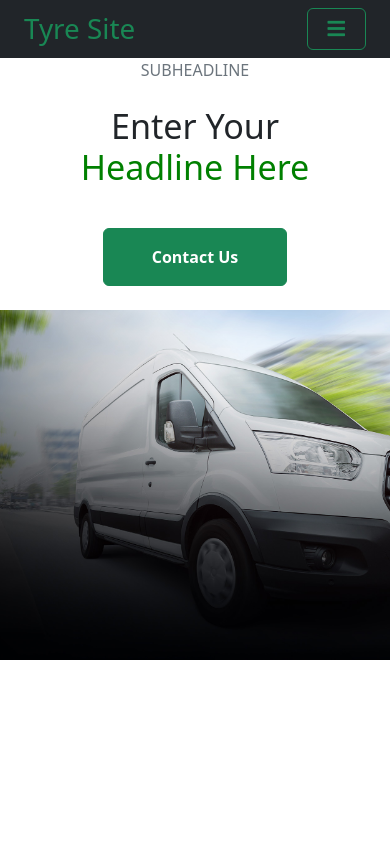
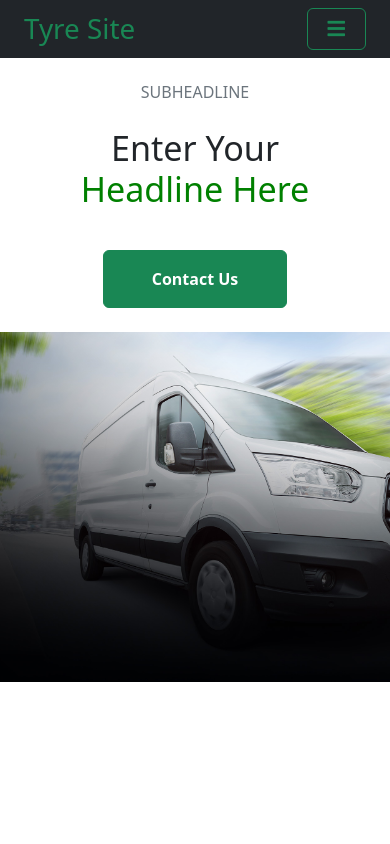
Before and after one commit to itisusama/tyre-site, a React (Vite) app: page / in a window 390 px wide. Shown: the top 844 px of the page. Built offline with nearby package versions, Linux system fonts and the light colour scheme.

Commit message:
Navbar Top Header and Styles

```diff
--- a/src/assets/css/style.css
+++ b/src/assets/css/style.css
@@ -108,6 +108,35 @@ html, body{
     border: 1px solid var(--bs-success) !important;
 }
 
+.main-nav-bar{
+    position: fixed;
+    top: 45px;
+    z-index: 999;
+}
+
+.main-top-bar{
+    position: fixed;
+    top: 0;
+    z-index: 999;
+}
+
+@media (max-width: 991px){
+    .main-nav-bar{
+        position: fixed;
+        top: 0;
+        z-index: 999;
+    }
+
+    .hero__section{
+        margin-top: 50px !important;
+    }
+}
+
+@media (max-width: 575px){
+    .hero__section{
+        margin-top: 80px !important;
+    }
+}
 
 /*** Topbar Start ***/
 .fixed-top .container {
--- a/src/components/Navbar.jsx
+++ b/src/components/Navbar.jsx
@@ -14,7 +14,7 @@ const Navbar = () => {
 
     <Topheader/>
 
-       <div className="container-fluid position-relative p-0">
+       <div className="container-fluid main-nav-bar p-0">
         <nav className="navbar navbar-expand-lg navbar-light bg-dark px-4 px-lg-5 py-2 py-lg-0">
           <Link to="/" className="navbar-brand p-0">
             <h1 className="m-0">Tyre Site</h1>
--- a/src/components/Topheader.jsx
+++ b/src/components/Topheader.jsx
@@ -4,7 +4,7 @@ const topheader = () => {
   return (
     <>
      {/* Topbar Start */}
-    <div className="container-fluid bg-success px-5 d-none d-lg-block">
+    <div className="container-fluid bg-success px-5 d-none d-lg-block main-top-bar">
     <div className="row gx-0">
         <div className="col-lg-8 text-center text-lg-start mb-2 mb-lg-0">
         <div className="d-inline-flex align-items-center" style={{ height: '45px' }}>
```
